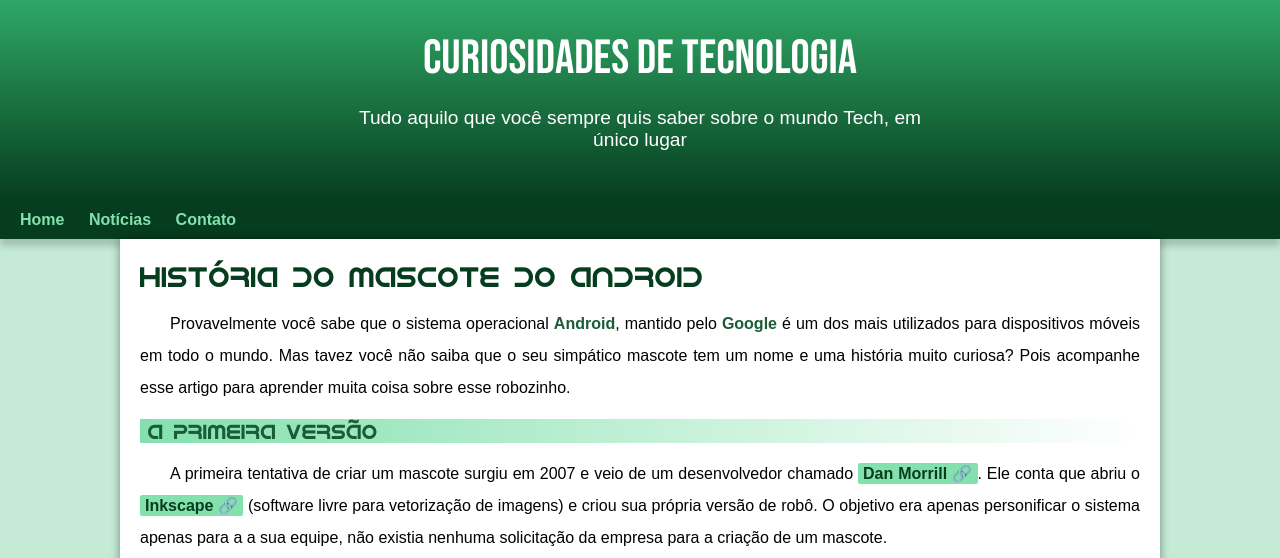
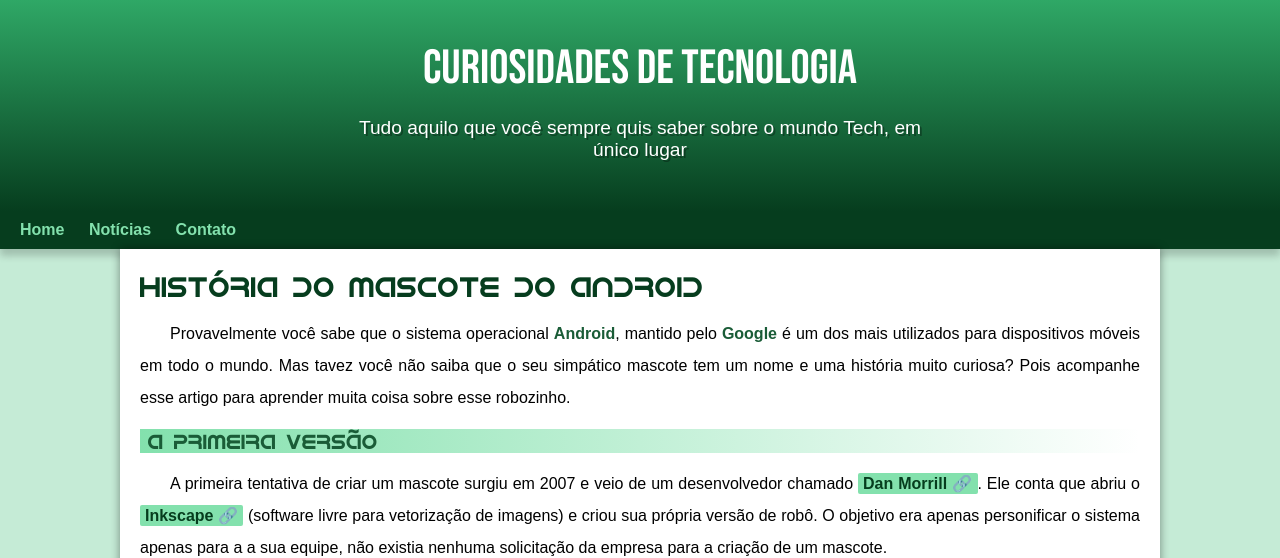
Before and after one commit to axelfaraujo/projeto-android, a plain HTML site: page index.html in a window 1280 px wide. Shown: the top 558 px of the page. Drawn offline with Linux system fonts and the light colour scheme.

Commit message:
ajste de shadow e paddings header h1 e P

```diff
--- a/pacote-projeto-d010/estilo/style.css
+++ b/pacote-projeto-d010/estilo/style.css
@@ -38,7 +38,7 @@ a.externo::after{
 header {
     min-height: 150px;
     text-align: center;
-    padding-top: 30px;
+    padding-top: 40px;
     background-image: linear-gradient(to bottom, var(--cor3), var(--cor5));
 }
 
@@ -60,6 +60,7 @@ header > p {
     margin: auto;
     padding-bottom: 50px;
     color: white;
+    text-shadow: 2px 2px 0px rgba(0, 0, 0, 0.315);
 }
 
 nav {
```
